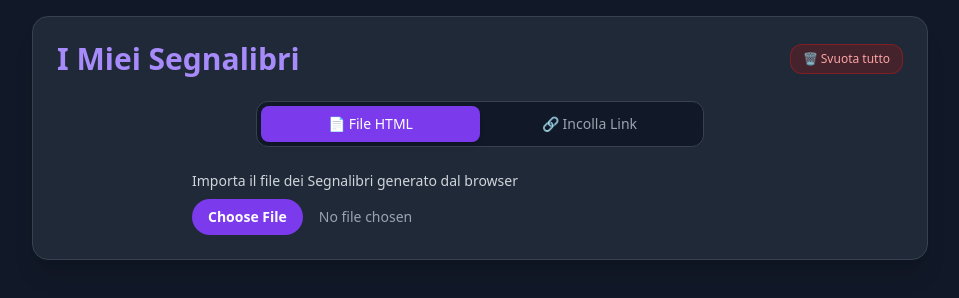
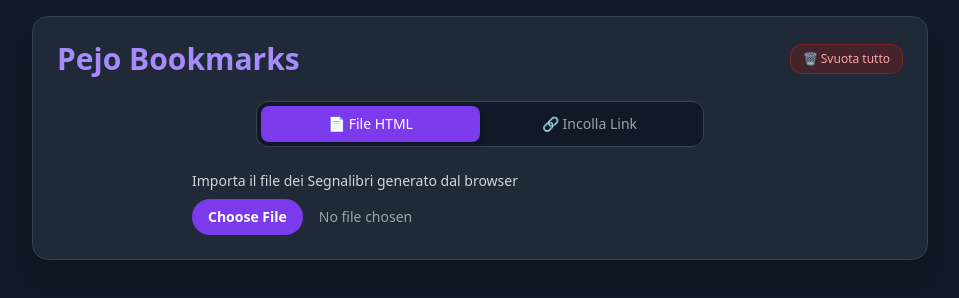
Before and after one commit to Pejone/visual-bookmarks, a website: page public/index.html in a window 1280 px wide. Shown: the whole page, without its empty margins (160-1119 px from the left). Drawn offline with nearby package versions, Linux system fonts and the light colour scheme.

Commit message:
Change title

```diff
--- a/public/index.html
+++ b/public/index.html
@@ -10,7 +10,7 @@
 
   <header class="max-w-4xl mx-auto mb-8 bg-gray-800 p-6 rounded-2xl border border-gray-700 shadow-xl">
     <div class="flex justify-between items-center mb-6">
-      <h1 class="text-3xl font-bold text-violet-400">I Miei Segnalibri</h1>
+      <h1 class="text-3xl font-bold text-violet-400">Pejo Bookmarks</h1>
       <button id="clearAllBtn" class="bg-red-900/40 hover:bg-red-700 text-red-300 hover:text-white border border-red-700/50 text-xs font-medium px-3 py-1.5 rounded-xl transition duration-200">
         🗑️ Svuota tutto
       </button>
```
